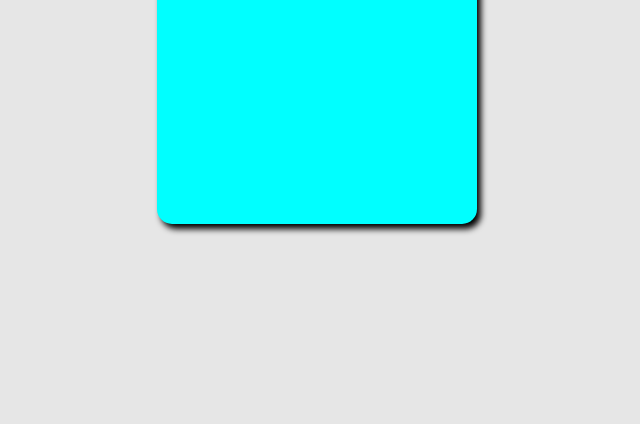
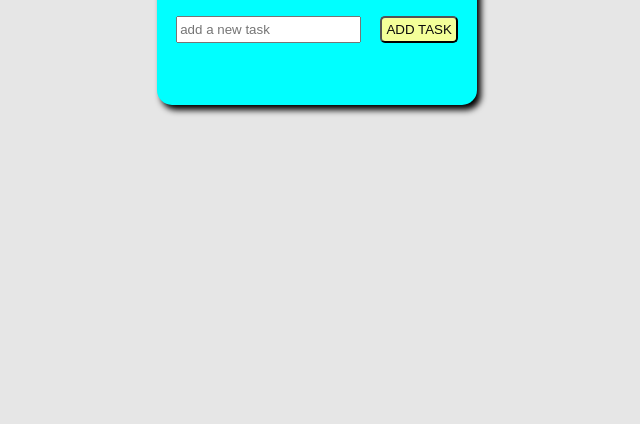
Before and after one commit to jyotiiy/kaam-time-se-karo, a plain HTML site: page index.html in a window 1280 px wide. Shown: the part 376-800 px from the top of the page, without its empty margins (323-963 px from the left). Drawn offline with Linux system fonts and the light colour scheme.

Commit message:
Update style.css

```diff
--- a/style.css
+++ b/style.css
@@ -13,7 +13,7 @@ body{
     border: none;
     border-radius: 15px;
     background-color: aqua;
-    height: 50vh;
+    height: auto;
     width: 25vw;
     box-shadow: 4px 5px 6px;
 }
```
